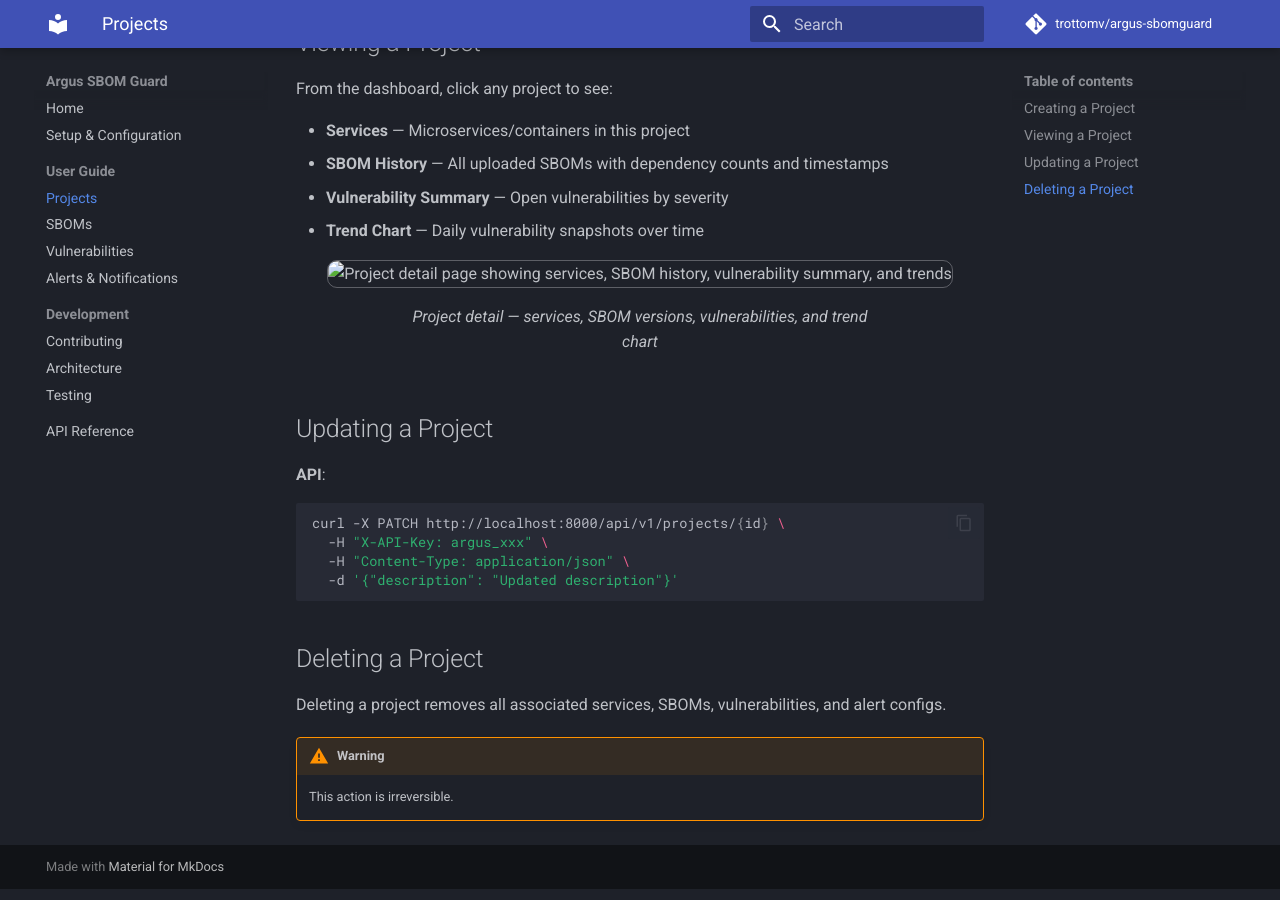
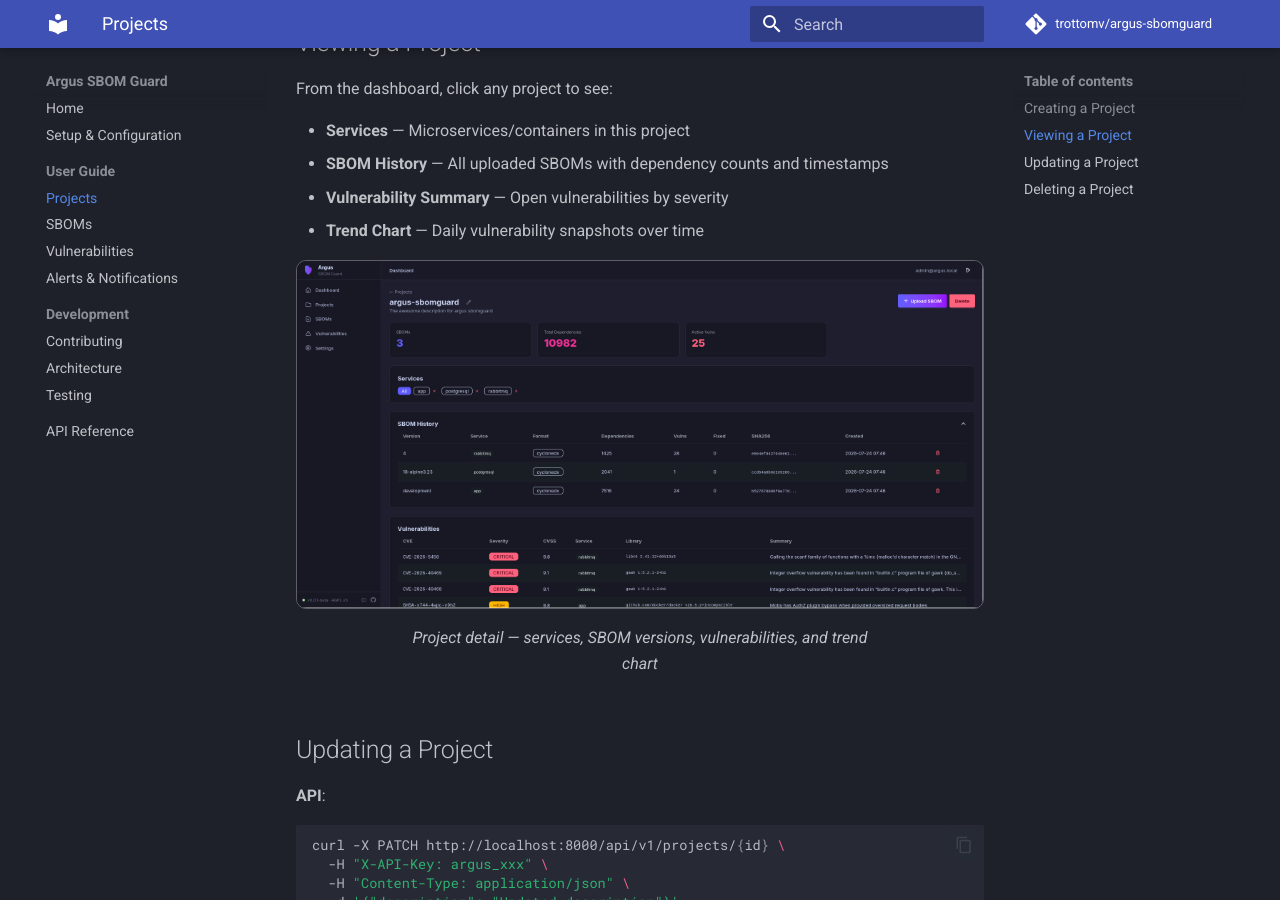
Before and after one commit to trottomv/argus-sbomguard, an MkDocs documentation site: the page built from docs/guide/projects.md, in a window 1280 px wide and 900 px high, scrolled down 777 px. Built offline with MkDocs 1.6.1 and Material for MkDocs 9.7.7, drawn with Linux system fonts in a browser that asks for light colours; comment, search, counter and statistics services are not loaded.

Commit message:
fix: use absolute image path in project-detail screenshot

```diff
--- a/docs/guide/projects.md
+++ b/docs/guide/projects.md
@@ -33,7 +33,7 @@
 - **Trend Chart** — Daily vulnerability snapshots over time
 
 <figure>
-  <img src="../img/project-detail.png" alt="Project detail page showing services, SBOM history, vulnerability summary, and trends" style="border-radius: 0.5rem; border: 1px solid var(--md-default-fg-color--lighter);">
+  <img src="/img/project-detail.png" alt="Project detail page showing services, SBOM history, vulnerability summary, and trends" style="border-radius: 0.5rem; border: 1px solid var(--md-default-fg-color--lighter);">
   <figcaption>Project detail — services, SBOM versions, vulnerabilities, and trend chart</figcaption>
 </figure>
 
```
